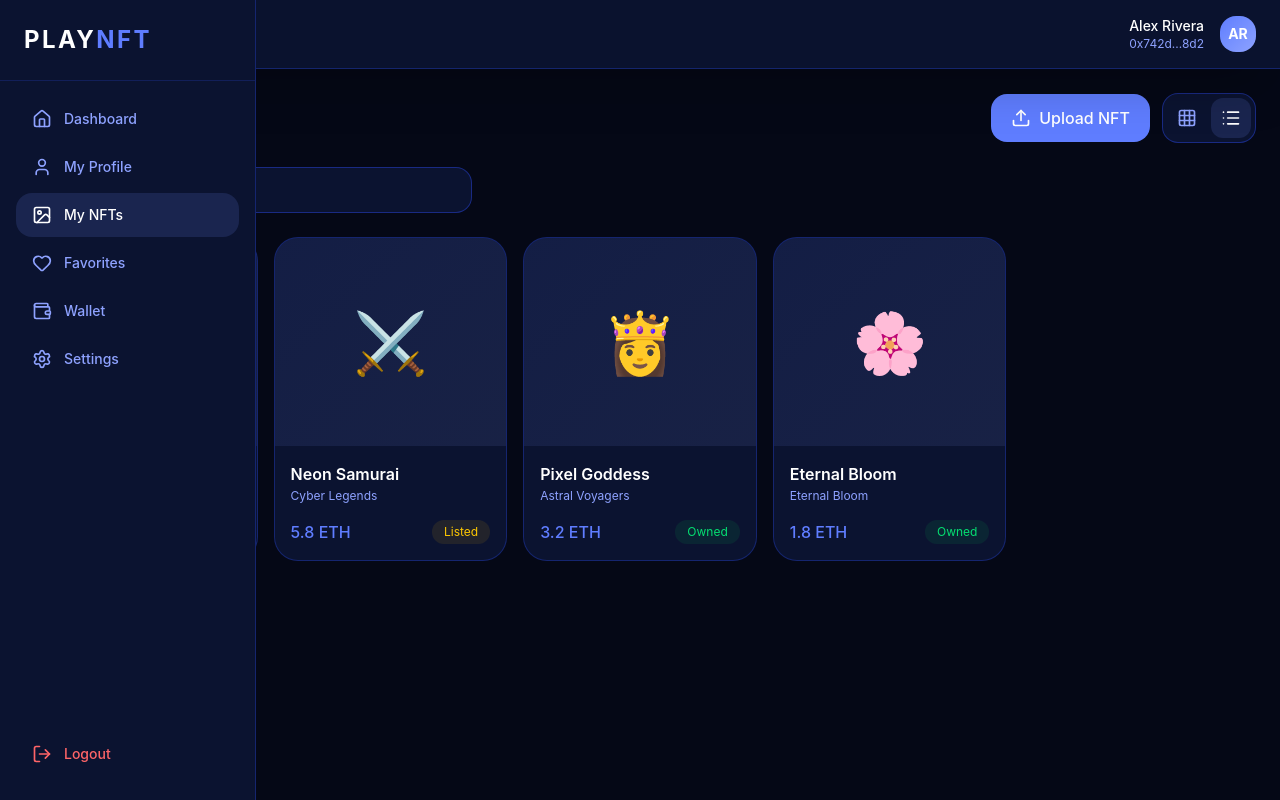
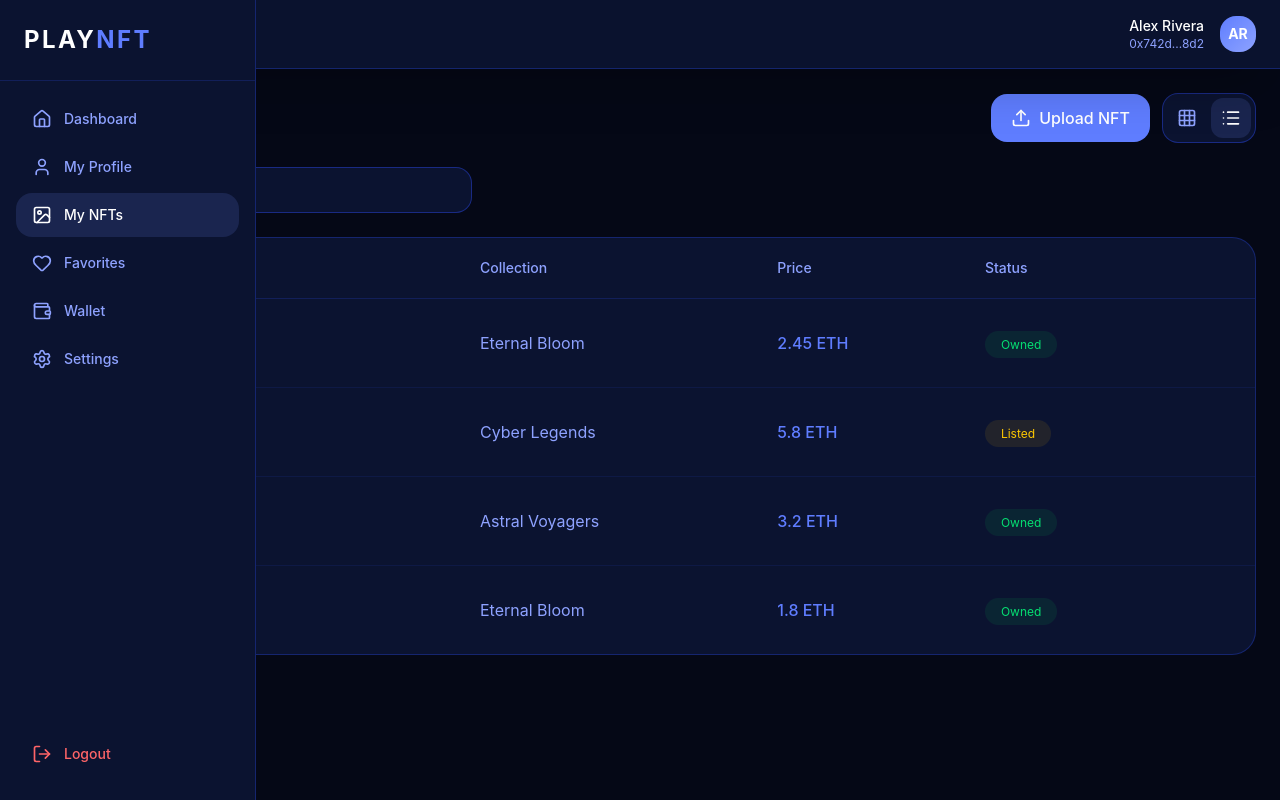
Before and after one commit to Goodness-MArcel/play, a React app in the folder frontend/: page /dashboard/nfts in a window 1280 px wide. Both pictures are taken after a click on the button 1231 px from the left and 118 px from the top of the page. Built offline with nearby package versions, Linux system fonts and the light colour scheme; the HTML template or start-up script is replaced by a standard one.

Commit message:
update viewmode

```diff
--- a/frontend/user/MyNFTs.jsx
+++ b/frontend/user/MyNFTs.jsx
@@ -1,21 +1,57 @@
-import React, { useState } from 'react';
-import { Search, Grid, List, Upload, X, Image as ImageIcon } from 'lucide-react';
+import React, { useState } from "react";
+import {
+  Search,
+  Grid,
+  List,
+  Upload,
+  X,
+  Image as ImageIcon,
+} from "lucide-react";
 
 function MyNFTs() {
-  const [viewMode, setViewMode] = useState('grid');
-  const [searchTerm, setSearchTerm] = useState('');
+  const [viewMode, setViewMode] = useState("grid");
+  const [searchTerm, setSearchTerm] = useState("");
   const [showUploadModal, setShowUploadModal] = useState(false);
 
   const nfts = [
-    { id: "#421", name: "Cosmic Dreamer", collection: "Eternal Bloom", price: "2.45 ETH", image: "🌌", status: "Owned" },
-    { id: "#89", name: "Neon Samurai", collection: "Cyber Legends", price: "5.8 ETH", image: "⚔️", status: "Listed" },
-    { id: "#12", name: "Pixel Goddess", collection: "Astral Voyagers", price: "3.2 ETH", image: "👸", status: "Owned" },
-    { id: "#56", name: "Eternal Bloom", collection: "Eternal Bloom", price: "1.8 ETH", image: "🌸", status: "Owned" },
+    {
+      id: "#421",
+      name: "Cosmic Dreamer",
+      collection: "Eternal Bloom",
+      price: "2.45 ETH",
+      image: "🌌",
+      status: "Owned",
+    },
+    {
+      id: "#89",
+      name: "Neon Samurai",
+      collection: "Cyber Legends",
+      price: "5.8 ETH",
+      image: "⚔️",
+      status: "Listed",
+    },
+    {
+      id: "#12",
+      name: "Pixel Goddess",
+      collection: "Astral Voyagers",
+      price: "3.2 ETH",
+      image: "👸",
+      status: "Owned",
+    },
+    {
+      id: "#56",
+      name: "Eternal Bloom",
+      collection: "Eternal Bloom",
+      price: "1.8 ETH",
+      image: "🌸",
+      status: "Owned",
+    },
   ];
 
-  const filteredNFTs = nfts.filter(nft =>
+  const filteredNFTs = nfts.filter(
+    (nft) =>
       nft.name.toLowerCase().includes(searchTerm.toLowerCase()) ||
-    nft.collection.toLowerCase().includes(searchTerm.toLowerCase())
+      nft.collection.toLowerCase().includes(searchTerm.toLowerCase()),
   );
 
   return (
@@ -37,14 +73,14 @@ function MyNFTs() {
 
           <div className="flex gap-1 bg-[#0b1330] border border-[#2d4fff]/40 rounded-2xl p-1">
             <button
-              onClick={() => setViewMode('grid')}
-              className={`p-2.5 rounded-xl transition ${viewMode === 'grid' ? 'bg-[#1a254f] text-white' : 'text-[#8ea2ff]'}`}
+              onClick={() => setViewMode("grid")}
+              className={`p-2.5 rounded-xl transition ${viewMode === "grid" ? "bg-[#1a254f] text-white" : "text-[#8ea2ff]"}`}
             >
               <Grid size={20} />
             </button>
             <button
-              onClick={() => setViewMode('list')}
-              className={`p-2.5 rounded-xl transition ${viewMode === 'list' ? 'bg-[#1a254f] text-white' : 'text-[#8ea2ff]'}`}
+              onClick={() => setViewMode("list")}
+              className={`p-2.5 rounded-xl transition ${viewMode === "list" ? "bg-[#1a254f] text-white" : "text-[#8ea2ff]"}`}
             >
               <List size={20} />
             </button>
@@ -65,9 +101,13 @@ function MyNFTs() {
       </div>
 
       {/* NFT Grid */}
+      {viewMode === "grid" ? (
         <div className="grid grid-cols-2 sm:grid-cols-3 md:grid-cols-4 lg:grid-cols-5 gap-4">
           {filteredNFTs.map((nft) => (
-          <div key={nft.id} className="bg-[#0b1330] border border-[#2d4fff]/30 rounded-3xl overflow-hidden hover:border-[#5f7dff] transition-all group cursor-pointer">
+            <div
+              key={nft.id}
+              className="bg-[#0b1330] border border-[#2d4fff]/30 rounded-3xl overflow-hidden hover:border-[#5f7dff] transition-all group cursor-pointer"
+            >
               <div className="h-44 sm:h-52 bg-gradient-to-br from-[#5f7dff]/10 to-[#8ea2ff]/10 flex items-center justify-center text-6xl">
                 {nft.image}
               </div>
@@ -75,12 +115,18 @@ function MyNFTs() {
                 <p className="font-semibold text-base group-hover:text-[#5f7dff] transition line-clamp-1">
                   {nft.name}
                 </p>
-              <p className="text-[#8ea2ff] text-xs mt-0.5">{nft.collection}</p>
+                <p className="text-[#8ea2ff] text-xs mt-0.5">
+                  {nft.collection}
+                </p>
                 <div className="flex justify-between items-center mt-4">
                   <p className="text-[#5f7dff] font-medium">{nft.price}</p>
-                <span className={`text-xs px-3 py-1 rounded-full ${
-                  nft.status === 'Listed' ? 'bg-yellow-500/10 text-yellow-400' : 'bg-green-500/10 text-green-400'
-                }`}>
+                  <span
+                    className={`text-xs px-3 py-1 rounded-full ${
+                      nft.status === "Listed"
+                        ? "bg-yellow-500/10 text-yellow-400"
+                        : "bg-green-500/10 text-green-400"
+                    }`}
+                  >
                     {nft.status}
                   </span>
                 </div>
@@ -88,15 +134,72 @@ function MyNFTs() {
             </div>
           ))}
         </div>
+      ) : (
+        /* ==================== LIST VIEW ==================== */
+        <div className="bg-[#0b1330] border border-[#2d4fff]/30 rounded-3xl overflow-hidden">
+          <table className="w-full">
+            <thead>
+              <tr className="border-b border-[#2d4fff]/20 text-left text-[#8ea2ff] text-sm">
+                <th className="p-5 font-medium">NFT</th>
+                <th className="p-5 font-medium">Collection</th>
+                <th className="p-5 font-medium">Price</th>
+                <th className="p-5 font-medium">Status</th>
+                <th className="p-5 w-20"></th>
+              </tr>
+            </thead>
+            <tbody className="divide-y divide-[#2d4fff]/10">
+              {filteredNFTs.map((nft) => (
+                <tr
+                  key={nft.id}
+                  className="hover:bg-[#1a254f]/50 transition group"
+                >
+                  <td className="p-5 flex items-center gap-4">
+                    <div className="w-12 h-12 bg-gradient-to-br from-[#5f7dff]/10 to-[#8ea2ff]/10 rounded-2xl flex items-center justify-center text-3xl flex-shrink-0">
+                      {nft.image}
+                    </div>
+                    <div>
+                      <p className="font-semibold group-hover:text-[#5f7dff] transition">
+                        {nft.name}
+                      </p>
+                      <p className="text-xs text-[#8ea2ff]">{nft.id}</p>
+                    </div>
+                  </td>
+                  <td className="p-5 text-[#8ea2ff]">{nft.collection}</td>
+                  <td className="p-5 font-medium text-[#5f7dff]">
+                    {nft.price}
+                  </td>
+                  <td className="p-5">
+                    <span
+                      className={`text-xs px-4 py-1.5 rounded-full ${
+                        nft.status === "Listed"
+                          ? "bg-yellow-500/10 text-yellow-400"
+                          : "bg-green-500/10 text-green-400"
+                      }`}
+                    >
+                      {nft.status}
+                    </span>
+                  </td>
+                  <td className="p-5 text-right">
+                    <button className="text-[#5f7dff] hover:text-white opacity-0 group-hover:opacity-100 transition">
+                      View
+                    </button>
+                  </td>
+                </tr>
+              ))}
+            </tbody>
+          </table>
+        </div>
+      )}
 
       {/* Upload NFT Modal - Optimized for Mobile */}
       {showUploadModal && (
         <div className="fixed inset-0 bg-black/80 backdrop-blur-xl z-[100] flex items-center justify-center p-4">
           <div className="bg-[#0b1330] border border-[#2d4fff]/40 rounded-3xl w-full max-w-lg max-h-[90vh] overflow-hidden flex flex-col">
-
             {/* Modal Header */}
             <div className="flex items-center justify-between p-5 border-b border-[#2d4fff]/20">
-              <h3 className="text-xl sm:text-2xl font-semibold">Upload New NFT</h3>
+              <h3 className="text-xl sm:text-2xl font-semibold">
+                Upload New NFT
+              </h3>
               <button
                 onClick={() => setShowUploadModal(false)}
                 className="text-[#8ea2ff] hover:text-white p-1"
@@ -110,14 +213,20 @@ function MyNFTs() {
               {/* Upload Area */}
               <div className="border-2 border-dashed border-[#2d4fff]/50 rounded-2xl h-52 sm:h-64 flex flex-col items-center justify-center hover:border-[#5f7dff] transition cursor-pointer">
                 <ImageIcon size={40} className="text-[#5f7dff] mb-3" />
-                <p className="text-base sm:text-lg font-medium text-center">Drag & Drop or Click to Upload</p>
-                <p className="text-[#8ea2ff] text-xs sm:text-sm mt-1 text-center">PNG, JPG, GIF, WEBP up to 100MB</p>
+                <p className="text-base sm:text-lg font-medium text-center">
+                  Drag & Drop or Click to Upload
+                </p>
+                <p className="text-[#8ea2ff] text-xs sm:text-sm mt-1 text-center">
+                  PNG, JPG, GIF, WEBP up to 100MB
+                </p>
               </div>
 
               {/* Form Fields */}
               <div className="space-y-5">
                 <div>
-                  <label className="block text-[#8ea2ff] text-sm mb-1.5">NFT Name</label>
+                  <label className="block text-[#8ea2ff] text-sm mb-1.5">
+                    NFT Name
+                  </label>
                   <input
                     type="text"
                     placeholder="e.g. Cosmic Dreamer #421"
@@ -126,7 +235,9 @@ function MyNFTs() {
                 </div>
 
                 <div>
-                  <label className="block text-[#8ea2ff] text-sm mb-1.5">Description</label>
+                  <label className="block text-[#8ea2ff] text-sm mb-1.5">
+                    Description
+                  </label>
                   <textarea
                     placeholder="Describe your NFT..."
                     rows={3}
@@ -136,7 +247,9 @@ function MyNFTs() {
 
                 <div className="grid grid-cols-2 gap-4">
                   <div>
-                    <label className="block text-[#8ea2ff] text-sm mb-1.5">Price (ETH)</label>
+                    <label className="block text-[#8ea2ff] text-sm mb-1.5">
+                      Price (ETH)
+                    </label>
                     <input
                       type="text"
                       placeholder="0.00"
@@ -144,7 +257,9 @@ function MyNFTs() {
                     />
                   </div>
                   <div>
-                    <label className="block text-[#8ea2ff] text-sm mb-1.5">Collection</label>
+                    <label className="block text-[#8ea2ff] text-sm mb-1.5">
+                      Collection
+                    </label>
                     <select className="w-full bg-[#050816] border border-[#2d4fff]/40 rounded-2xl px-4 py-3 text-sm sm:text-base focus:outline-none focus:border-[#5f7dff]">
                       <option>Eternal Bloom</option>
                       <option>Cyber Legends</option>
```
Lines whose indentation alone changed are shown as unchanged.
